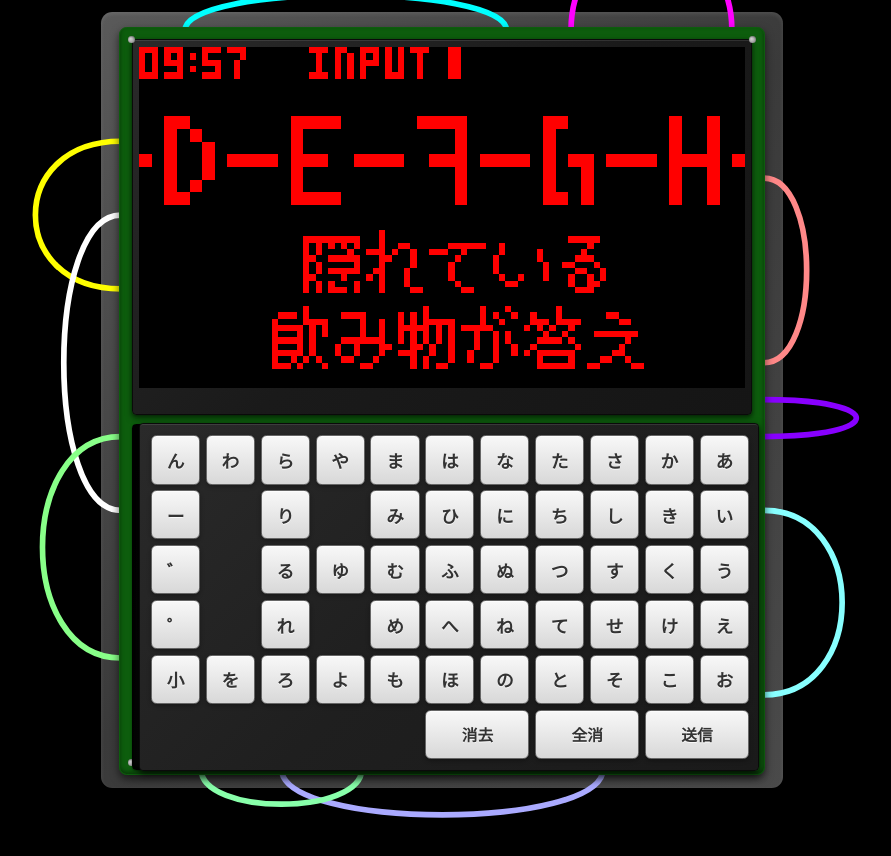
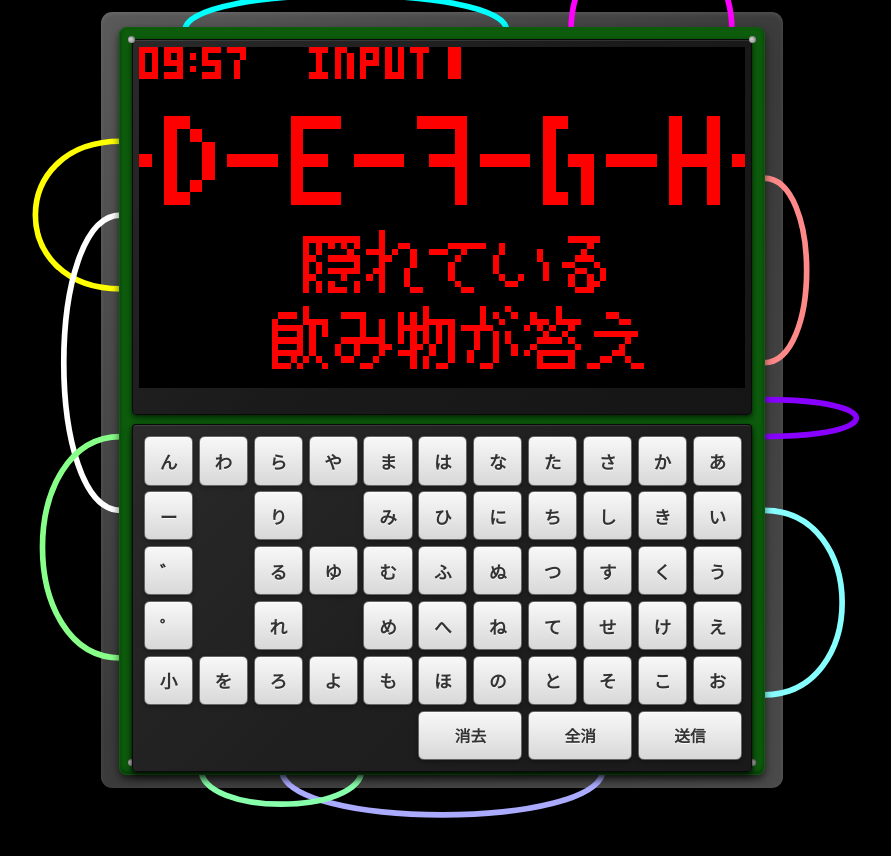
Before and after one commit to F-mM7/bomb-test, a React (Vite) app: page / in a window 1280 px wide. Both pictures are taken after a click on the button "🚨 START 🚨". Shown: the top 856 px of the page, without its empty margins (198-1089 px from the left). Built offline with nearby package versions, Linux system fonts and the light colour scheme.

Commit message:
fix: adjust keyboard position calculation for improved layout

```diff
--- a/src/features/game/components/Device.tsx
+++ b/src/features/game/components/Device.tsx
@@ -121,8 +121,11 @@ const Device: React.FC<DeviceProps> = ({
           <div
             style={{
               position: "relative",
-              top: scaleSize(-BASE_SIZES.KEYBOARD_INNER_HEIGHT - 25),
-              left: scaleSize(7.4),
+              top: scaleSize(
+                -BASE_SIZES.KEYBOARD_INNER_HEIGHT -
+                  BASE_SIZES.CONTAINER_PADDING * 2
+              ),
+              left: "0",
               zIndex: Z_INDEX.KEYBOARD,
               transform:
                 animationPhase === "moving" ||
```
